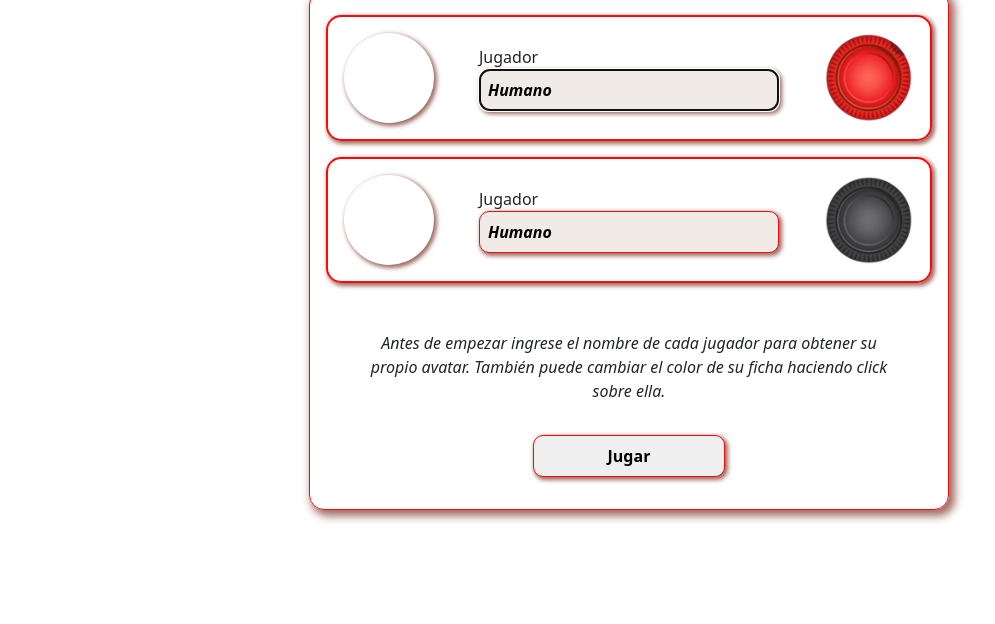
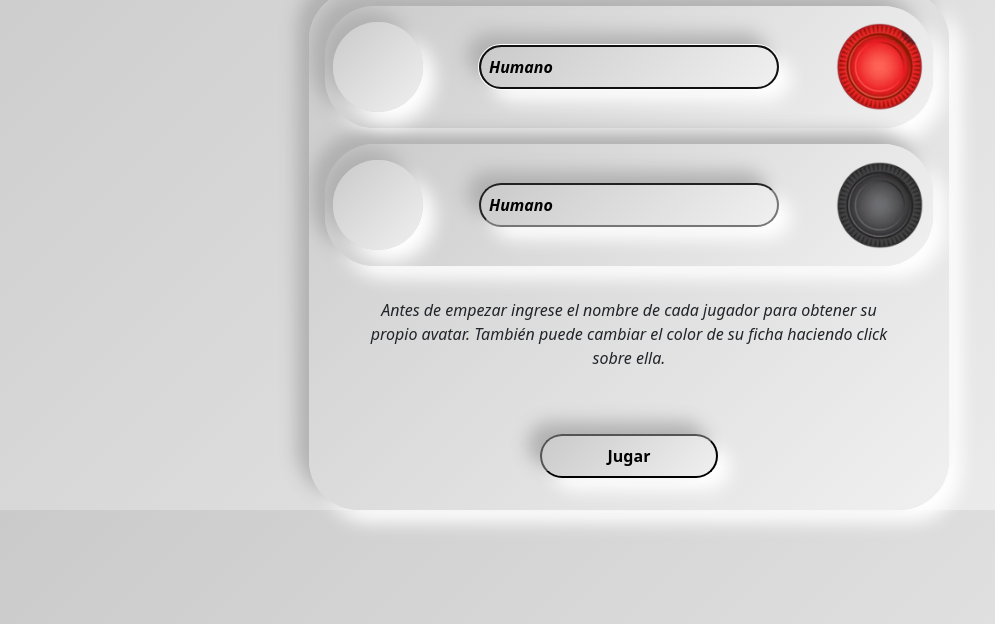
Before and after one commit to jagrecco/trabajoFinalJs, a website: page index.html in a window 1280 px wide. Shown: the part 176-800 px from the top of the page, without its empty margins (11-1006 px from the left). Drawn offline with nearby package versions, Linux system fonts and the light colour scheme; some packages are replaced by stand-ins of ours; no server answers; a script that the page names is missing.

Commit message:
Cambios estéticos en la interface

```diff
--- a/index.html
+++ b/index.html
@@ -34,7 +34,7 @@
           <div class="jugador_id ">
             <div class="avatar" id="avatar1"></div>
             <div class="jugador_nombre">
-              <label for="nombreJugador1" class="etiqueta_jugador">Jugador</label>
+              <!-- <label for="nombreJugador1" class="etiqueta_jugador">Jugador</label> -->
               <input type="text" name="nombre" value="Jugador1" id="nombreJugador1" class="nombreJugador" onfocusout="CambiaAvatar(1)" autofocus>
             </div>
 
@@ -44,7 +44,7 @@
           <div class="jugador_id ">
           <div class="avatar" id="avatar2"></div>
           <div class="jugador_nombre">
-            <label for="nombreJugador2" class="etiqueta_jugador">Jugador</label>
+            <!-- <label for="nombreJugador2" class="etiqueta_jugador">Jugador</label> -->
             <input type="text" name="nombre" value="Jugador2" id="nombreJugador2" class="nombreJugador" onfocusout="CambiaAvatar(2)">
           </div>
 
--- a/scss/main.scss
+++ b/scss/main.scss
@@ -1,3 +1,7 @@
+
+body{
+    background: linear-gradient(315deg, #f0f0f0, #cacaca);
+}
 
 .container{
     padding: 0rem 0 1rem;
@@ -42,26 +46,34 @@ h1{
 }
 
 .jugador_id{
-    padding: 1rem 1rem;
     display: flex;
     justify-content: space-between;
     align-items: center;
-    border: 2px solid #ff0707;
+    /* border: 0.5px solid #ff0707; */
     border-radius: 15px;
-    margin: 1rem;
-    box-shadow: 2px 2px 4px 1px rgba(116,44,32,0.7);
+    padding: 1rem .5rem;
+    margin: 1rem 1rem;
+    /* box-shadow: 2px 2px 4px 1px rgba(116,44,32,0.7); */
+    border-radius: 50px;
+    background: linear-gradient(315deg, #f0f0f0, #cacaca);
+    box-shadow:  -12px -12px 18px #b1b1b1,
+             12px 12px 18px #ffffff;
 }
 
 .nombreJugador {
     display: inline;
     width: 100%;
     background-color: #f0ebe6;
-    border: 1px solid #ff0707;
+    /* border: 0.5px solid #ff0707; */
     border-radius: 10px;
     font-weight: bold;
     padding: .5rem;
     font-style: italic;
-    box-shadow: 2px 2px 4px 1px rgba(116,44,32,0.7);
+    /* box-shadow: 2px 2px 4px 1px rgba(116,44,32,0.7); */
+    border-radius: 50px;
+    background: linear-gradient(315deg, #f0f0f0, #cacaca);
+    box-shadow:  -12px -12px 18px #b1b1b1,
+             12px 12px 18px #ffffff;
 }
 
 .etiqueta_jugador{
@@ -82,7 +94,11 @@ h1{
     width: 90px;
     height: 90px;
     border-radius: 50%;
-    box-shadow: 2px 2px 4px 1px rgba(116,44,32,0.7);
+    /* box-shadow: 2px 2px 4px 1px rgba(116,44,32,0.7); */
+    /* border-radius: 50px; */
+    background: linear-gradient(315deg, #f0f0f0, #cacaca);
+    box-shadow:  -12px -12px 18px #b1b1b1,
+             12px 12px 18px #ffffff;
 }
 
 .jugador_nombre{
@@ -97,17 +113,28 @@ h1{
 .boton{
     padding: .5rem 2rem;
     justify-content: right;
-    border: 1px solid #ff0707;
-    border-radius: 10px;
+    /* border: 0.5px solid #ff0707; */
+    /* border-radius: 10px; */
     width: 30%;
     font-weight: bold;
     margin: 0 .2rem;
-    box-shadow: 2px 2px 4px 1px rgba(116,44,32,0.7);
+    /* box-shadow: 2px 2px 4px 1px rgba(116,44,32,0.7); */
+    border-radius: 50px;
+    background: linear-gradient(315deg, #f0f0f0, #cacaca);
+    box-shadow:  -12px -12px 18px #b1b1b1,
+             12px 12px 18px #ffffff;
 }
 
 .contenedor_texto{
 
     padding: 1rem 1rem;
+}
+
+.contenedor_botones{
+    padding: 1rem .5rem;
+    margin: 1rem 1rem;
+    display: flex;
+    justify-content: space-evenly;
 }
 
 .texto{
@@ -119,11 +146,15 @@ h1{
 
 #contenedor_avisos{
     padding: .5rem 1rem;
-    border: 2px ridge #ff0707;
+    /* border: 0.5px ridge #ff0707; */
     border-radius: 15px;
     margin: 1rem;
-    box-shadow: 4px 4px 8px 2px rgba(116,44,32,0.7);
+    /* box-shadow: 2px 2px 4px 1px rgba(116,44,32,0.7); */
     display: none;
+    border-radius: 50px;
+    background: linear-gradient(315deg, #f0f0f0, #cacaca);
+    box-shadow:  -12px -12px 18px #b1b1b1,
+             12px 12px 18px #ffffff;
 
 }
 
@@ -133,6 +164,7 @@ h1{
     text-align: center;
     border: none;
     color: #ff0707;
+    background: linear-gradient(315deg, #f0f0f0, #cacaca);
 }
 
 .pColor{
@@ -161,29 +193,36 @@ h1{
 }
 
 .contenedor2{
-    border: 4px solid black;
+    /* border: 4px solid black; */
     display: none;
     grid-template-columns: repeat(8, 4rem);
     grid-template-rows:   4rem 4rem  4rem 4rem 4rem 4rem 4rem 4rem;
     width: 32.5rem;
-    box-shadow: 4px 4px 8px 2px rgba(116,44,32,0.7);
+    /* box-shadow: 2px 2px 4px 1px rgba(116,44,32,0.7); */
+    /* border-radius: 50px; */
+    background: linear-gradient(315deg, #f0f0f0, #cacaca);
+    box-shadow:  -12px -12px 18px #b1b1b1,
+             12px 12px 18px #ffffff;
 }
 
 .panel{
 
     text-align: center;
-    padding-top: .5rem;
+    padding-top: 0rem;
     width: 40rem;
     height: 32.5rem;
-    border: 1px ridge #ff0707;
+    /* border: 0.5px ridge #ff0707; */
     border-radius: 15px;
-    box-shadow: 4px 4px 8px 2px rgba(116,44,32,0.7);
-
+    /* box-shadow: 2px 2px 4px 1px rgba(116,44,32,0.7); */
+    border-radius: 50px;
+    background: linear-gradient(315deg, #f0f0f0, #cacaca);
+    box-shadow:  -12px -12px 18px #b1b1b1,
+             12px 12px 18px #ffffff;
 
 }
 
 .elige__fichas{
-    margin-bottom: 2rem;
+    margin-bottom: 1rem;
 }
 
 .ficha__b{
```
Also changed, not shown: scss/main.css, 1 other file.
